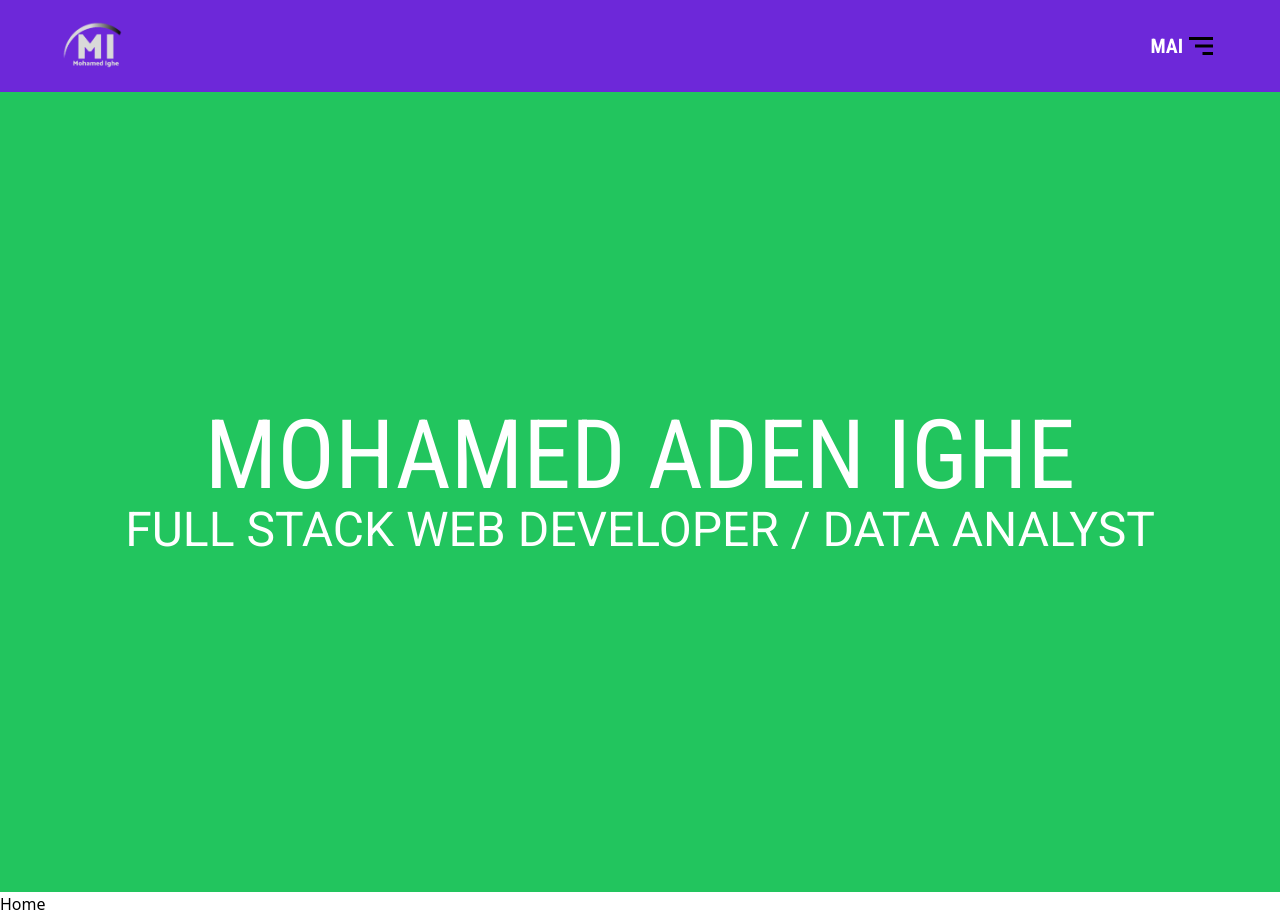
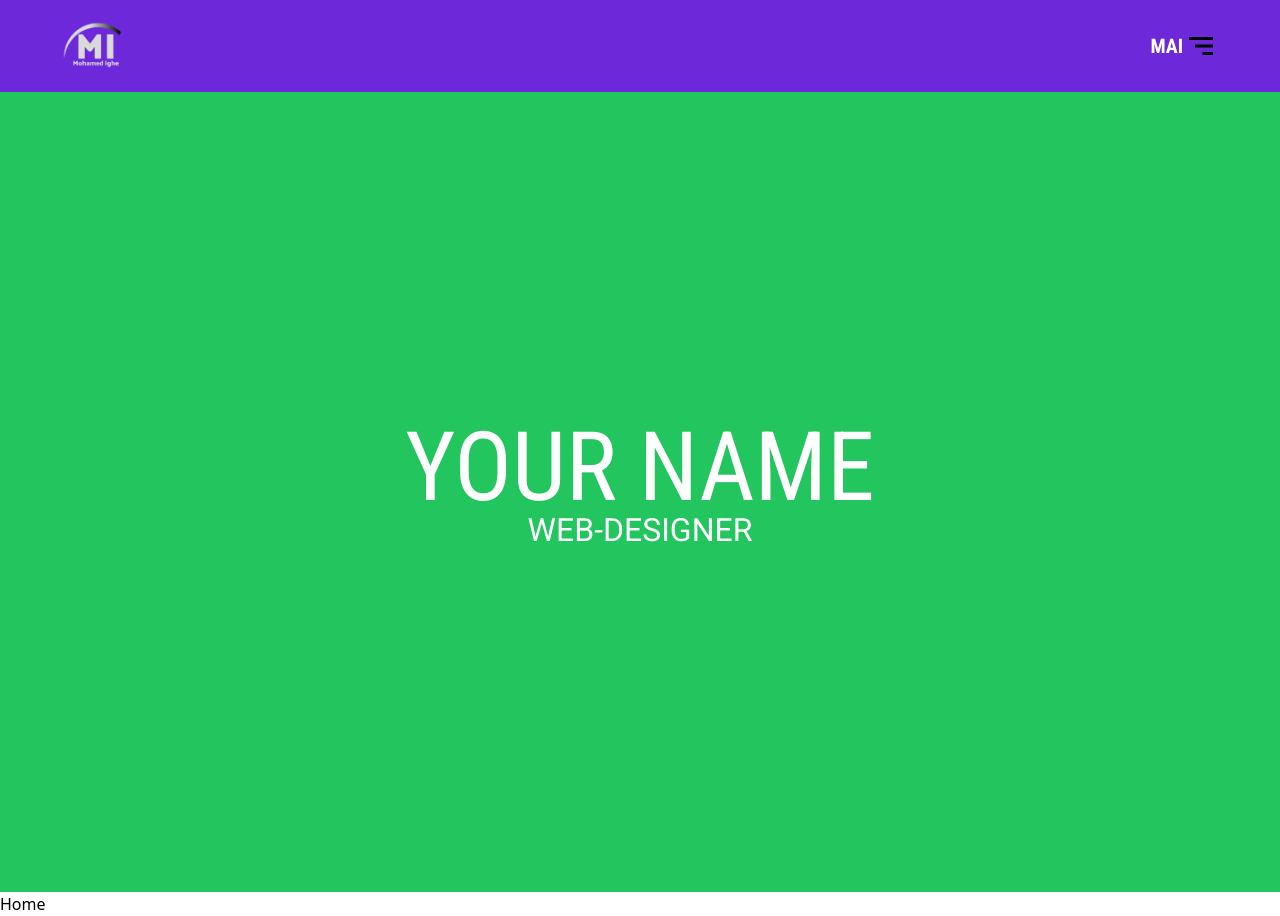
Before and after one commit to katarighe/my-portfolio-website, a React (Vite) app: page / in a window 1280 px wide. Built offline with nearby package versions, Linux system fonts and the light colour scheme.

Commit message:
Revert the Hero page as it is

```diff
--- a/src/components/Hero.jsx
+++ b/src/components/Hero.jsx
@@ -2,11 +2,11 @@ function Hero() {
     return (
       <section className="bg-green-500 text-white">
         <div className="container flex flex-col justify-center items-center text-center h-screen gap-0">
-        <h1 className="font-robotoCondensed text-[6rem] p-0 m-0 leading-[80%]">MOHAMED ADEN IGHE</h1>
-        <h3 className="font-robotoOriginal text-[3rem] p-0 m-0">FULL STACK WEB DEVELOPER / DATA ANALYST</h3>
+          <h1 className="font-robotoCondensed text-[6rem] p-0 m-0 leading-[80%]">YOUR NAME</h1>
+          <h3 className="font-robotoOriginal text-[2rem] p-0 m-0">WEB-DESIGNER</h3>
         </div>
       </section>
     )
   }
 
-export default Hero;
+  export default Hero
```
Lines whose indentation alone changed are shown as unchanged.
